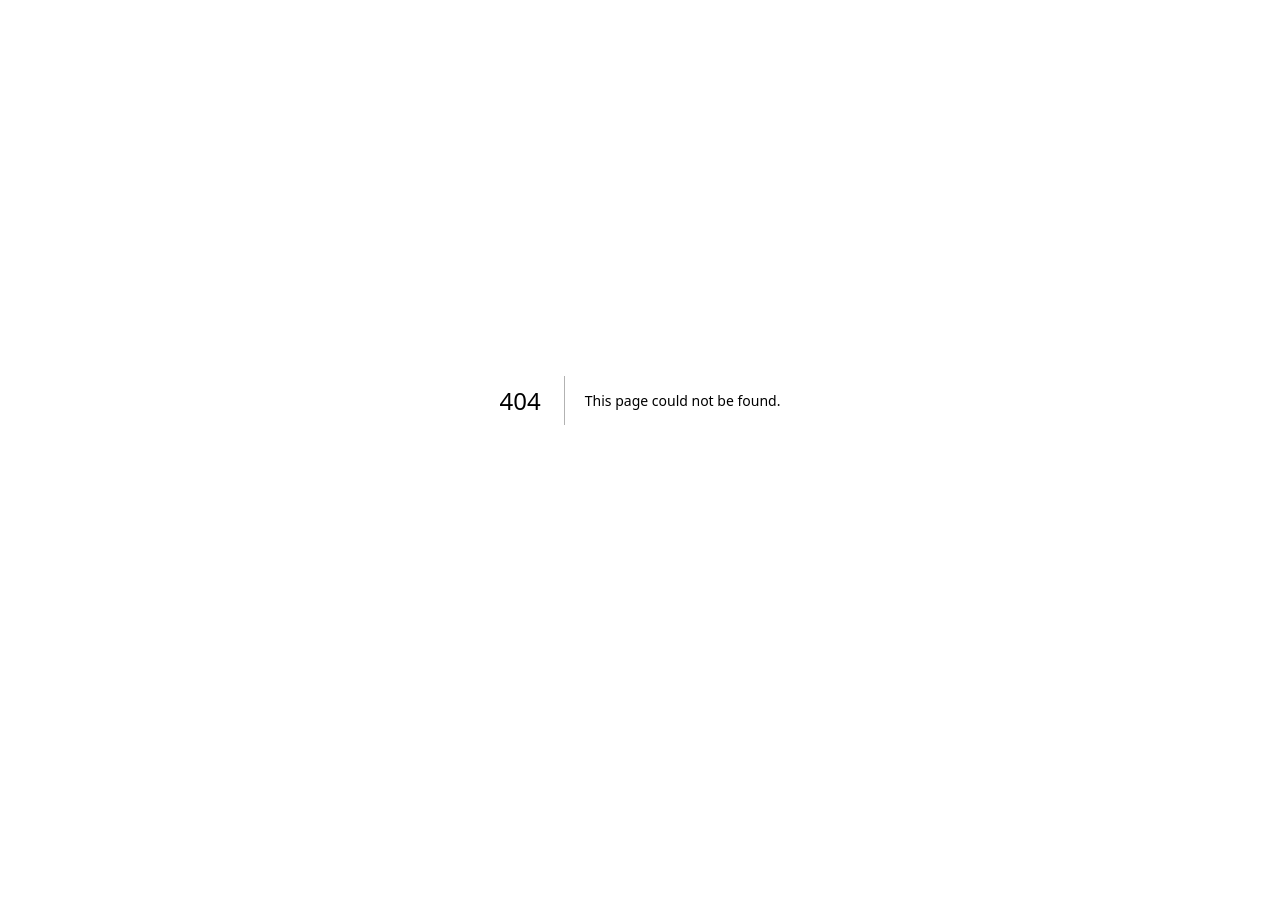
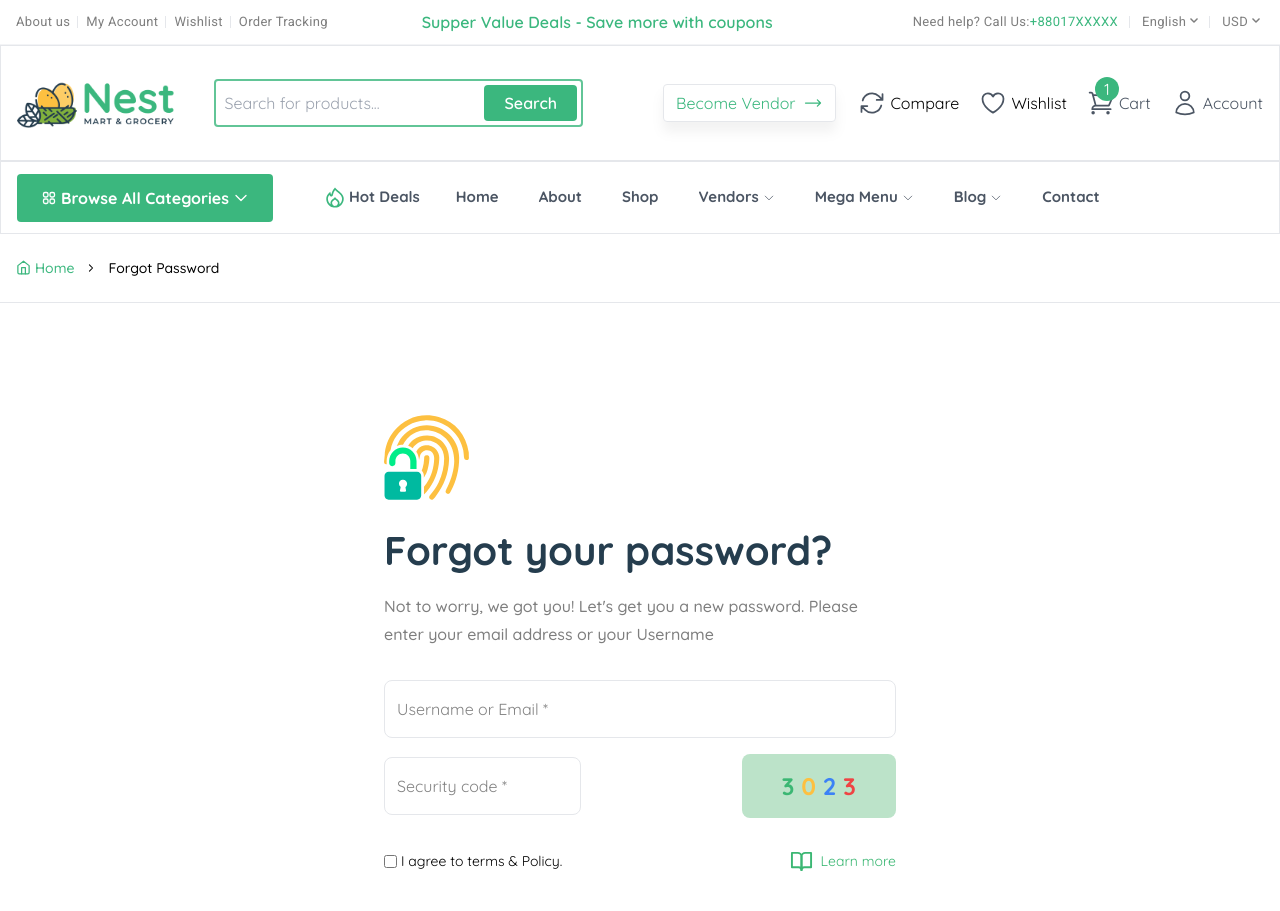
Before and after one commit to Hasan0734/nest-grocery, a Next.js app: page /forgot-password in a window 1280 px wide. Before the commit this address had no page. Shown: the top 911 px of the page. Before the commit the page ends 800 px from the top, so only its background shows below. Built offline with nearby package versions, Linux system fonts and the light colour scheme.

Commit message:
forgot password page finished

```diff
--- a/components/MainNavbar/Menu.tsx
+++ b/components/MainNavbar/Menu.tsx
@@ -61,15 +61,7 @@ const Menu = () => {
                     </button>
 
                 </li>
-                <li>
 
-                    <button className='font-bold font-quicksand text-gray-600 text-[15px] px-3 py-2
-                                    hover:text-[#3BB77E] flex gap-1 items-center'>
-                        <span>Pages</span>
-                        <ChevronDownIcon className="w-3" />
-                    </button>
-
-                </li>
                 <li>
                     <Link href={"/about"} legacyBehavior>
                         <a className='font-bold font-quicksand text-gray-600 text-[15px] px-3 py-2
--- /dev/null
+++ b/pages/forgot-password.tsx
@@ -0,0 +1,122 @@
+import Layout from '@/components/Layout';
+import OurAdvantage from '@/components/OurAdvantage/OurAdvantage';
+import BreadCrumbs from '@/components/Shared/BreadCrumbs';
+import Subscribe from '@/components/Subscribe/Subscribe';
+import { ChevronRightIcon } from '@heroicons/react/24/outline';
+import Head from 'next/head';
+import Link from 'next/link';
+import React from 'react';
+import { BookOpen, Home } from 'react-feather';
+
+const FortgotPassword = () => {
+    const code = Math.floor(1000 + Math.random() * 9000).toString();
+    return (
+        <>
+            <Head>
+                <title>Nest - Grocery Store SPA Website</title>
+                <link rel="icon" href="/favicon.ico" />
+            </Head>
+
+            <Layout>
+                <BreadCrumbs>
+                    <ul className='flex items-center gap-3'>
+                        <li className=' flex space-x-3 items-center' >
+                            <Link href={"/"} className="flex gap-1 items-center text-[#3bb77e] hover:text-orange-300">
+                                <Home size={15} />
+                                <span className='font-medium text-sm'>Home</span>
+                            </Link>
+                            <ChevronRightIcon strokeWidth={2.5} width={10} />
+                        </li>
+                        <li className=' flex space-x-5 items-center'>
+                            <span className='font-medium text-sm'>Forgot Password</span>
+                        </li>
+                    </ul>
+                </BreadCrumbs>
+                <section className='py-14 md:py-28'>
+                    <div className='max-w-lg mx-auto px-4 sm:px-0'>
+                        <form className=''>
+                            <div>
+                                <img className='w-[85px] h-[85px] mb-5' src="/assets/forgot_password.svg" alt="" />
+
+                                <h2 className='text-[40px] mb-3 font-bold text-gray-black'>Forgot your password?</h2>
+
+                                <p className='text-[16px] font-medium text-light-gray leading-7'>Not to worry, we got you! Let's get you a new password. Please enter your email address or your Username</p>
+
+                            </div>
+                            <div className='mt-6'>
+                                <input
+                                    className='placeholder:text-[#838383]  w-full rounded-lg py-4 px-3 border border-gray-200 outline-none my-2'
+                                    type="text"
+                                    placeholder='Username or Email *' />
+
+                                <div className='flex  justify-start md:justify-between items-center my-2 gap-4'>
+
+                                    <input
+
+                                        className='placeholder:text-[#838383] rounded-lg py-4 px-3
+                                            border border-gray-200 outline-none '
+                                        type="text"
+                                        placeholder='Security code *' />
+
+                                    <div className='bg-[#BCE3C9] px-4 xs:px-10 py-4 rounded-lg'>
+                                        <div className='text-2xl font-bold '>
+                                            {code
+                                                .split('')
+                                                .map(co => (
+                                                    <span
+                                                        className='
+                                                        first:text-green-black
+                                                        [&:nth-child(2)]:text-orange-light
+                                                        [&:nth-child(3)]:text-blue-500
+                                                        [&:nth-child(4)]:text-red-500'>
+                                                        {co} {" "}
+                                                    </span>
+                                                ))}
+
+                                        </div>
+                                    </div>
+
+                                </div>
+
+                                <div className='flex items-center justify-between mt-8 mb-10'>
+                                    <div className='flex items-center gap-1'>
+                                        <input
+                                            className='focus:ring-0 checked:text-pink-500 focus:ring-offset-0 bg-gray-300 border-2 border-gray-400 p-2 md:p-3 cursor-pointer'
+                                            type="checkbox"
+                                            name=""
+                                            id="remember" />
+                                        <label
+                                            className='text-sm'
+                                            htmlFor="remember"
+                                        >I agree to terms & Policy.
+                                        </label>
+                                    </div>
+                                    <Link
+                                        className='text-green-black text-sm flex items-center gap-2'
+                                        href={'/forgot-passwrod'}
+                                    >
+                                        <BookOpen size={23} />
+                                        <span>
+                                            Learn more
+                                        </span>
+                                    </Link>
+                                </div>
+
+                                <div>
+                                    <button
+                                        className="bg-gray-black px-9 py-3 hover:bg-green-black duration-300 hover:-translate-y-1 rounded-lg text-white font-bold">Reset password</button>
+                                </div>
+                            </div>
+
+                        </form>
+                    </div>
+                </section>
+
+                <Subscribe />
+                <OurAdvantage />
+            </Layout>
+        </>
+    );
+};
+
+export default FortgotPassword;
--- a/pages/login.tsx
+++ b/pages/login.tsx
@@ -105,7 +105,7 @@ const Login = () => {
                                             </div>
                                             <Link
                                                 className='text-light-gray text-sm'
-                                                href={'/forgot-passwrod'}
+                                                href={'/forgot-password'}
                                             >Forgot password?</Link>
                                         </div>
                                         <div>
```
Also changed, not shown: public/assets/forgot_password.svg (added), public/assets/reset_password.svg (added).
